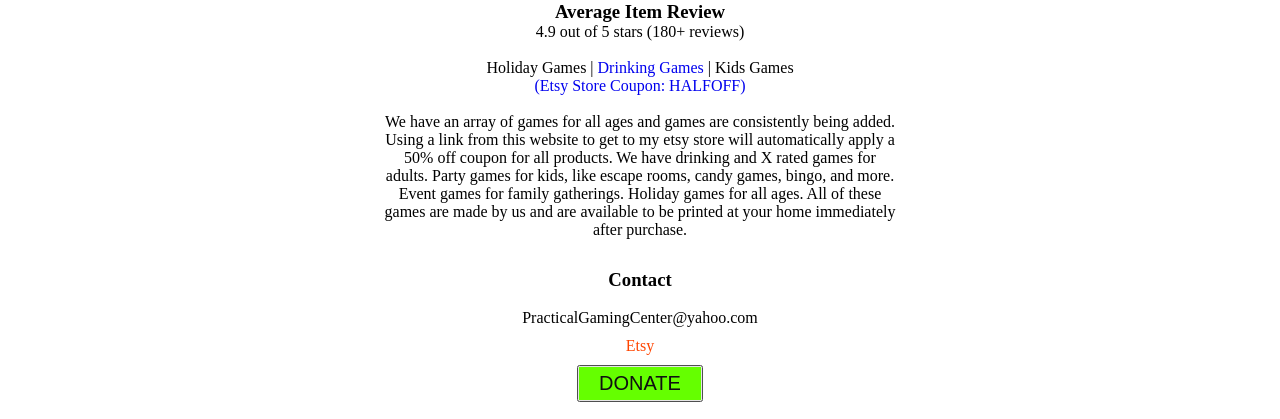
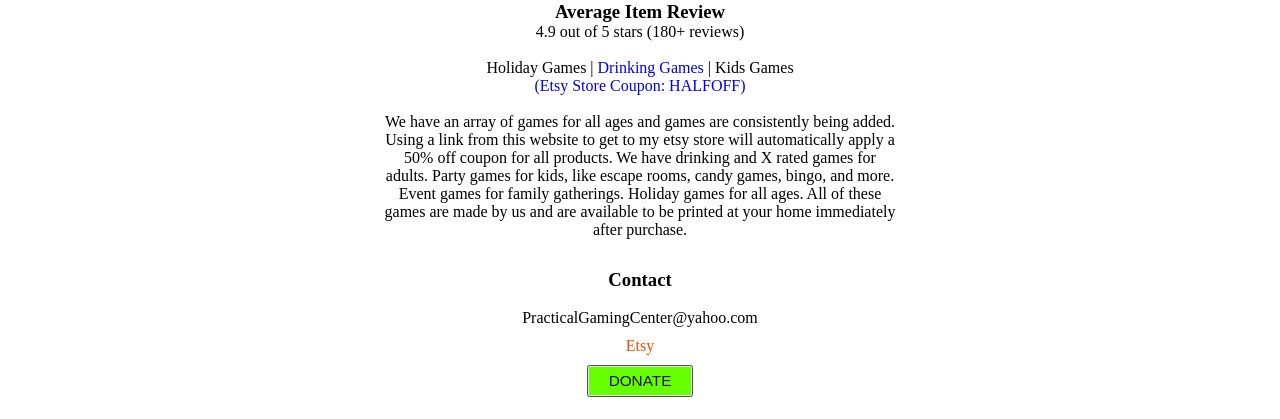
Before and after one commit to Shaynon17/nodejstest, a website: page gameWebsite/index.html in a window 1280 px wide. In both pictures the pointer is over the item 640 px from the left and 1458 px from the top of the page. Shown: the part 1079-1498 px from the top of the page. Drawn offline with Linux system fonts and the light colour scheme.

Commit message:
updated button in footer

```diff
--- a/gameWebsite/style.css
+++ b/gameWebsite/style.css
@@ -242,7 +242,7 @@ div.digital_gaming_center h2 {
 .footer_donate:hover {
 background-color: #65ff00;
 color: #101010;
-font-size: 150%;
+font-size: 115%;
 }
 
 /* .footer {
```
